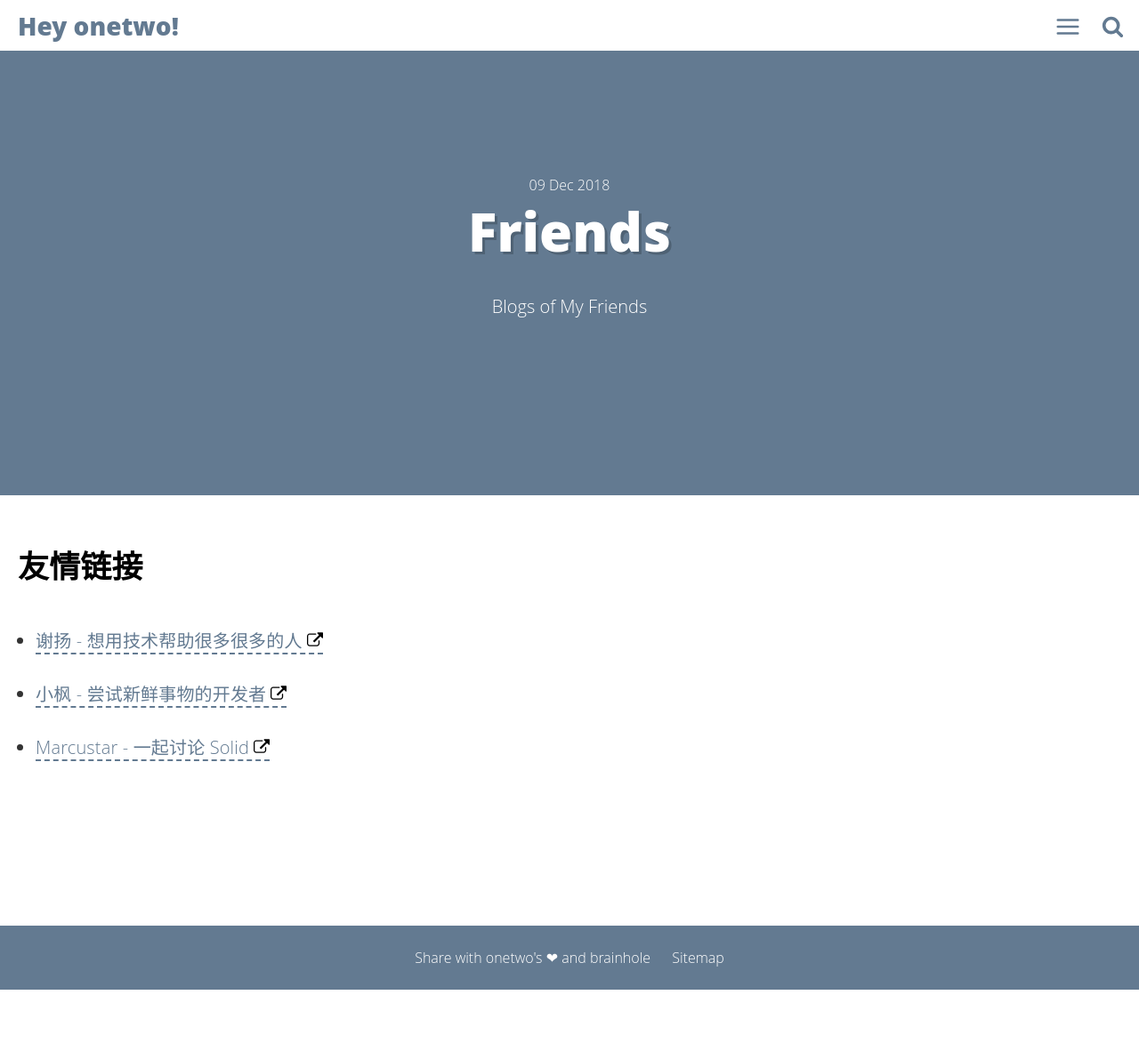
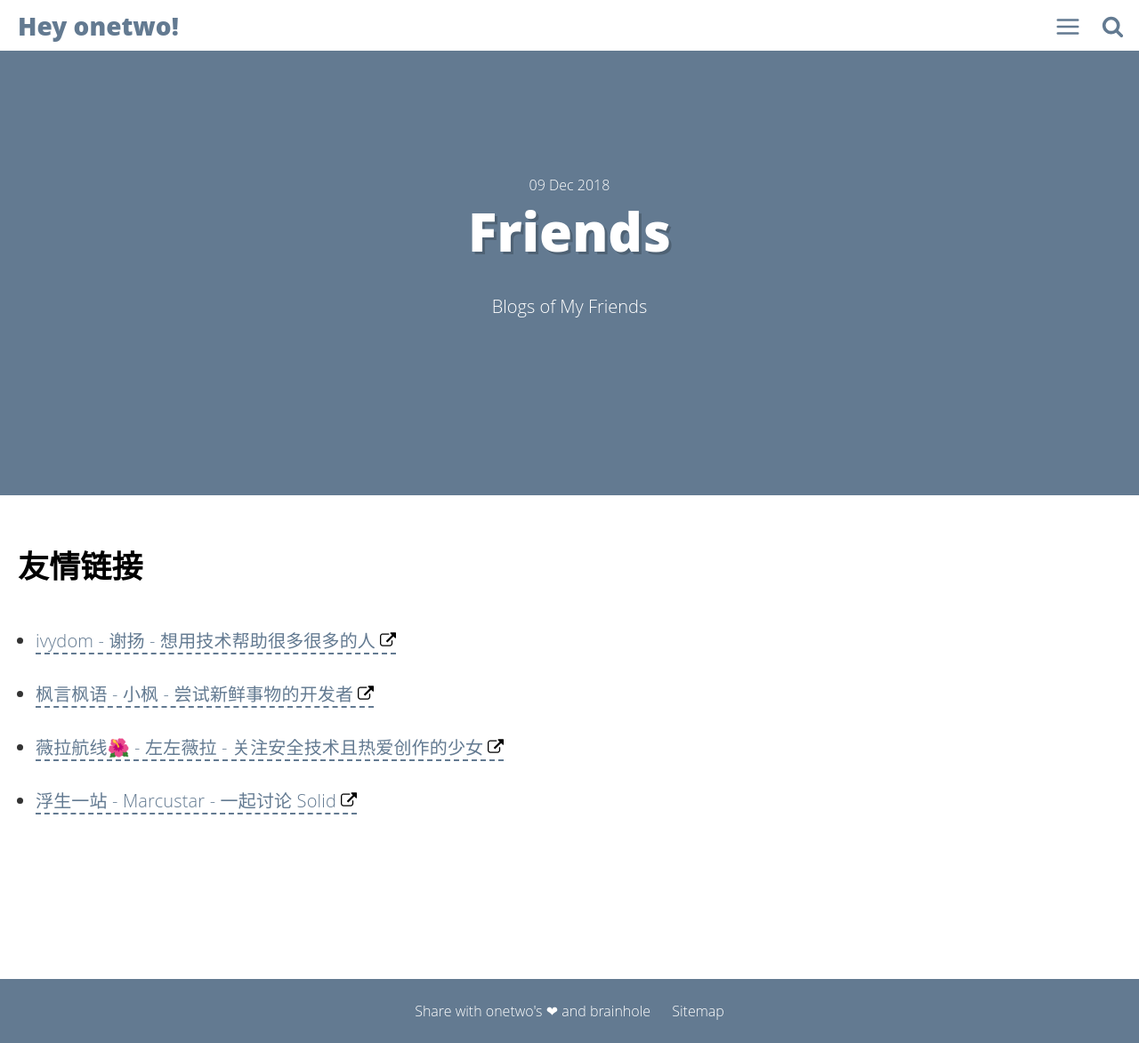
Before and after one commit to linonetwo/linonetwo.github.io, a Jekyll site: the page built from friends.html, in a window 1280 px wide and 1173 px high. Shown: the whole window at 89% size. Built offline with Jekyll 4.4.1, drawn with Linux system fonts in a browser that asks for light colours; comment, search, counter and statistics services are not loaded.

Commit message:
Update friends.html

```diff
--- a/friends.html
+++ b/friends.html
@@ -9,9 +9,10 @@ description: 'Blogs of My Friends'
 <h2>友情链接</h2>
 
 <ul>
-  <li><a href="https://ivydom.com/">谢扬 - 想用技术帮助很多很多的人</a></li>
-  <li><a href="https://www.daijiale.cn/">小枫 - 尝试新鲜事物的开发者</a></li>
-  <li><a href="https://staryu.cn/">Marcustar - 一起讨论 Solid</a></li>
+  <li><a href="https://ivydom.com/">ivydom - 谢扬 - 想用技术帮助很多很多的人</a></li>
+  <li><a href="https://www.daijiale.cn/">枫言枫语 - 小枫 - 尝试新鲜事物的开发者</a></li>
+  <li><a href="https://www.zuozuovera.com/">薇拉航线🌺 - 左左薇拉 - 关注安全技术且热爱创作的少女</a></li>
+  <li><a href="https://staryu.cn/">浮生一站 - Marcustar - 一起讨论 Solid</a></li>
 </ul>
 
 {% include comments.html %}
```
